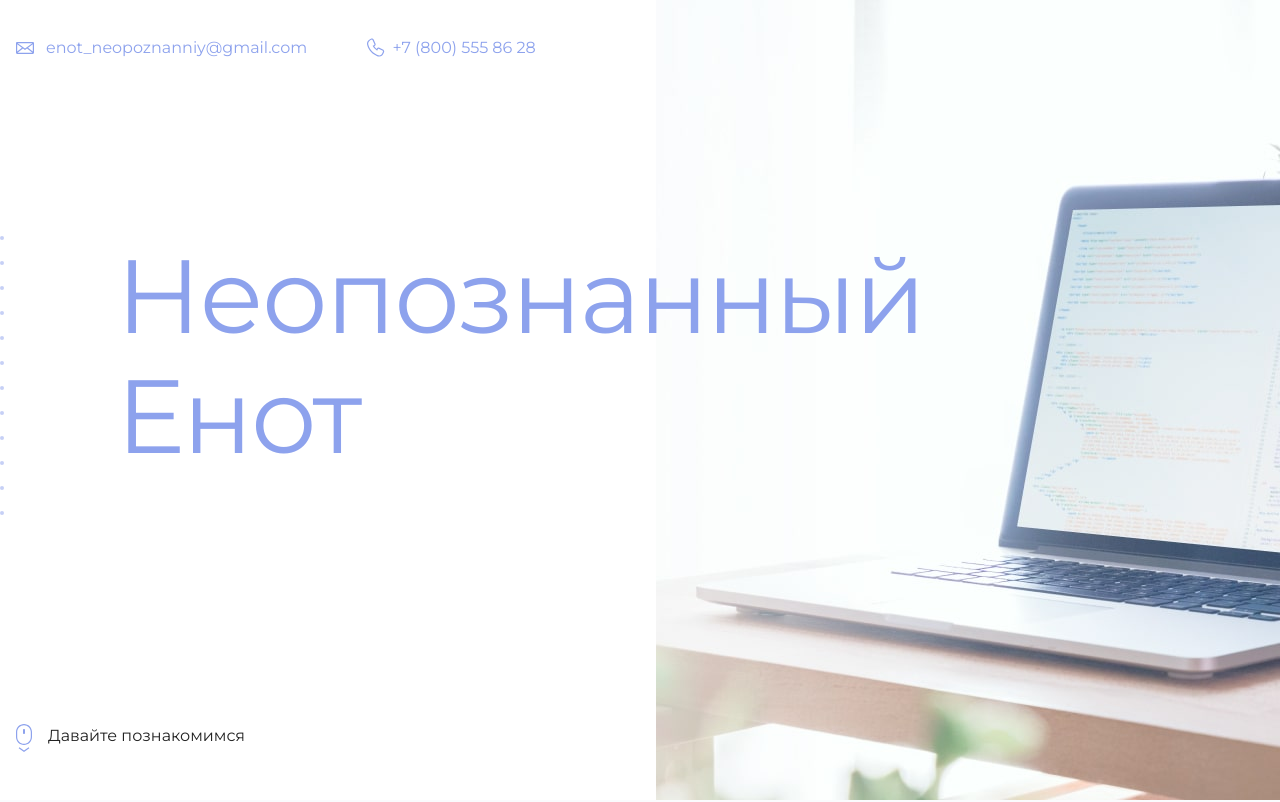
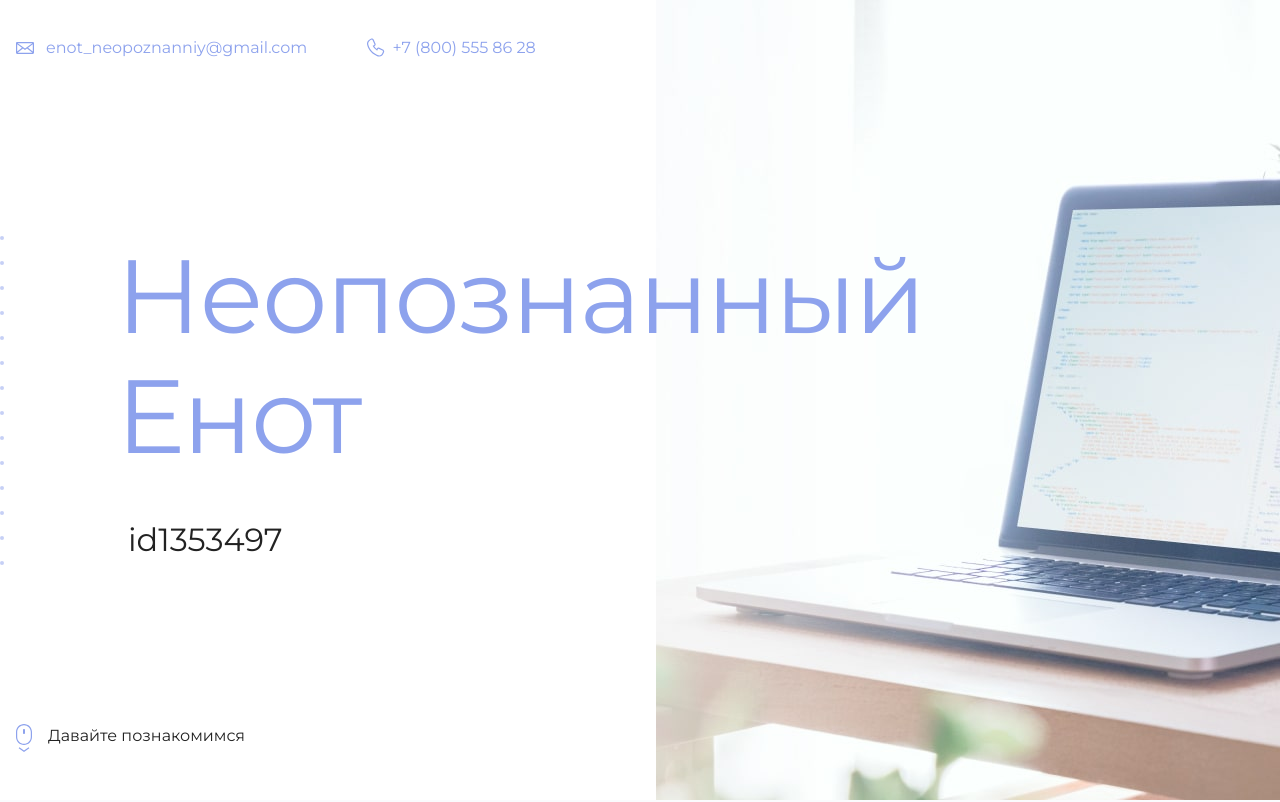
Before and after one commit to ArkadiyOrlov/my-site, a plain HTML site: page index.html in a window 1280 px wide. Shown: the top 802 px of the page. Drawn offline with Linux system fonts and the light colour scheme.

Commit message:
Update index.html
Добавил id

```diff
--- a/index.html
+++ b/index.html
@@ -19,7 +19,7 @@
       <section class="hero-image">
         <div class="container">
           <h1 class="heading">Неопознанный Енот</h1>
-          <p><!-- Тут ваш id на сайте Академии --></p>
+          <p>id1353497</p>
         </div>
       </section>
 
```
